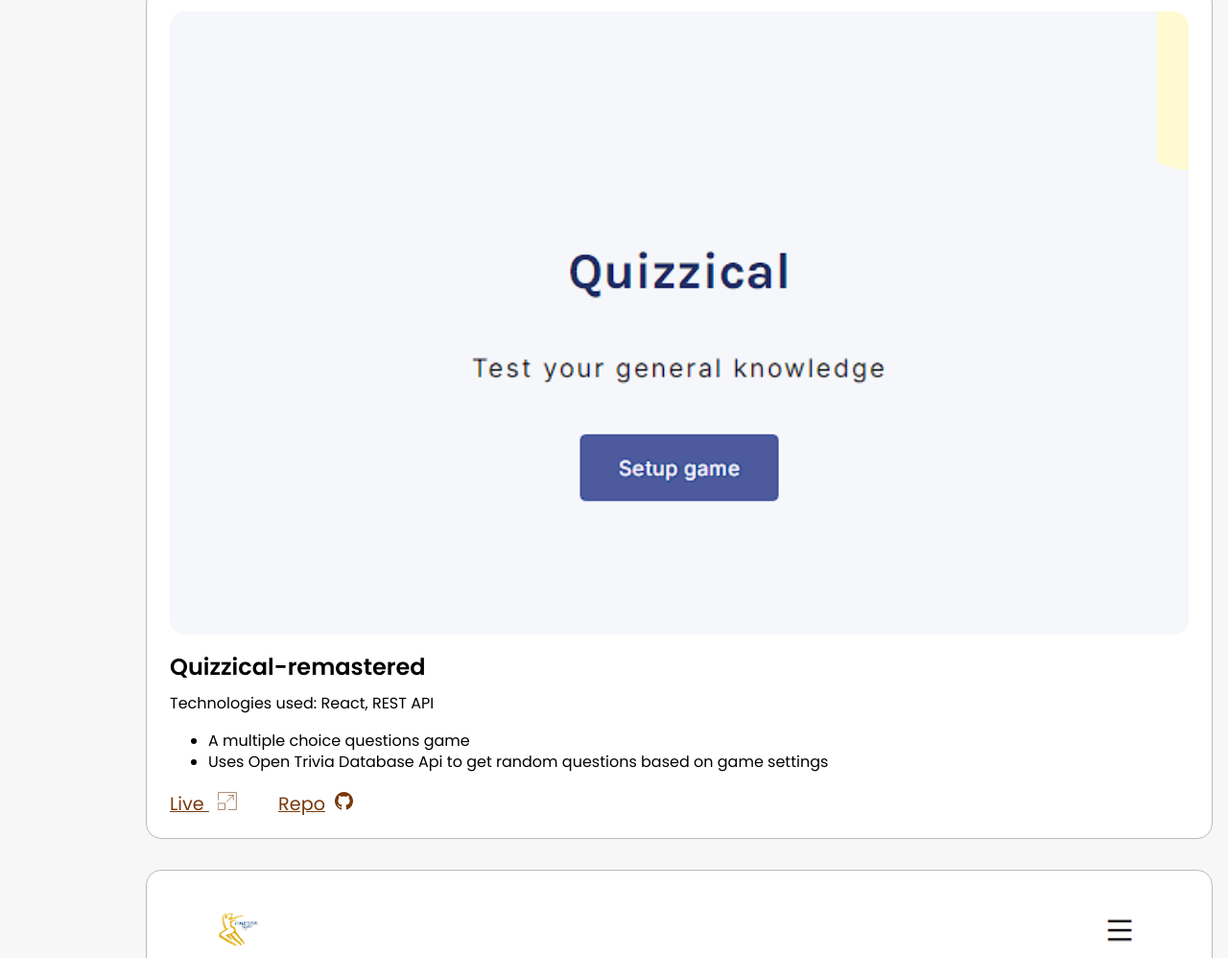
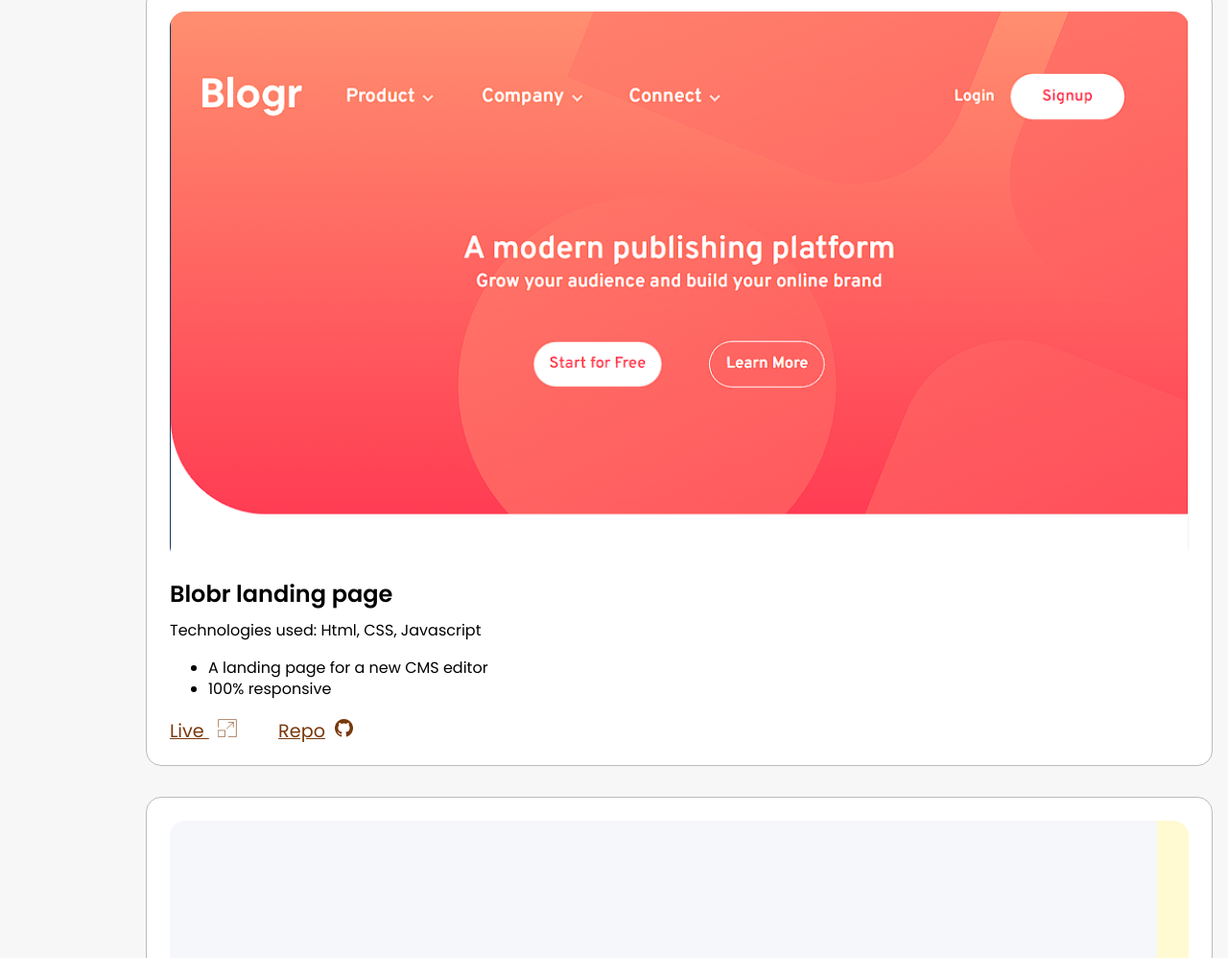
Before and after one commit to Princinho/portfolio-site-v2, a plain HTML site: page index.html in a window 1280 px wide. Shown: the part 3501-4499 px from the top of the page at 96% size. Drawn offline with nearby package versions, Linux system fonts and the light colour scheme.

Commit message:
add blobr to projects

```diff
--- a/index.html
+++ b/index.html
@@ -98,7 +98,7 @@
                 <p class="section__small-title">Some Info</p> About me
             </h2>
             <p>Hi there, I'm Prince. I'm a passionate lover of computers and all the beautiful things that can be done
-                with them.<br/>
+                with them.<br />
                 My first experience with computers was in my childhood when my mom took me to an intro level computer
                 science training.
                 We played <abbr title="Virtua Cop 2">V-COP2</abbr> and other games most of the time but it was so
@@ -115,19 +115,24 @@
                 afford to pay for my studies. I finally got an internship after 3 months of hustle. I didn't know
                 anything about ASP.NET and SQL Server but I learned fast to not lose my Job.
                 3 months later, I was recruited to a full-time position.This gave me a chance to learn a lot from
-                experienced developers.<br/>
+                experienced developers.<br />
                 I was surprised to be promoted to be the lead programmer after 3 years in the company.
-                I finally quit though because we were doing the same things over and over again and it became boring, I felt I
+                I finally quit though because we were doing the same things over and over again and it became boring, I
+                felt I
                 was stagnating (Actually, I wanted to build beautiful and sleek user interfaces and user
                 experiences).
             </p>
             <p>
-               After leaving that company, I got to work as a salesman for multi-national company trying to break ground in my country.
-                I'm currently working there part-time.<br/>
-                My thirst for beautiful design made me start a bootcamp in that field with <a href="https://www.scrimba.com" target="_blank">Scrimba</a> 's
+                After leaving that company, I got to work as a salesman for multi-national company trying to break
+                ground in my country.
+                I'm currently working there part-time.<br />
+                My thirst for beautiful design made me start a bootcamp in that field with <a
+                    href="https://www.scrimba.com" target="_blank">Scrimba</a> 's
                 <em>Frontend Career Path</em>
-                that I recently graduated from. I'm far from being a great frontend developer and that's exactly what I want to be. That said, I do feel
-                that I have the basic knowledge needed to perform as a Junior frontend developer and grow from there. <br/>
+                that I recently graduated from. I'm far from being a great frontend developer and that's exactly what I
+                want to be. That said, I do feel
+                that I have the basic knowledge needed to perform as a Junior frontend developer and grow from there.
+                <br />
                 I'm currently looking for a full-time role in a startup that I can grow along with.
             </p>
         </section>
@@ -190,8 +195,8 @@
                 <div class="project-links">
                     <a href="https://ev-dex.netlify.app/" target="_blank" class="project-link">Live <img
                             class="outside-link-img" src="img/newTab.svg" /></a>
-                    <a href="https://github.com/Princinho/ev-dex" class="project-link">Repo<img
-                            class="outside-link-img" src="img/github.svg" /></a>
+                    <a href="https://github.com/Princinho/ev-dex" class="project-link">Repo<img class="outside-link-img"
+                            src="img/github.svg" /></a>
                 </div>
             </div>
 
@@ -200,7 +205,22 @@
             <h2 class="section__title">
                 <p class="section__small-title">Things I've </p> Worked on
             </h2>
+            <div class="project">
+                <img src="img/blobr-landing-page.png" alt="Blobr website landing page" class="project-img">
+                <h1 class="project-title">Blobr landing page</h1>
+                <p>Technologies used: Html, CSS, Javascript</p>
+                <ul class="features">
+                    <li class="feature">A landing page for a new CMS editor</li>
+                    <li class="feature">100% responsive</li>
 
+                </ul>
+                <div class="project-links">
+                    <a href="https://fem-blobr.netlify.app/" target="_blank" class="project-link">Live <img
+                            class="outside-link-img" src="img/newTab.svg" /></a>
+                    <a href="https://github.com/Princinho/blogr-landing-page-main" class="project-link">Repo<img
+                            class="outside-link-img" src="img/github.svg" /></a>
+                </div>
+            </div>
             <div class="project">
                 <img src="img/quizzical.PNG" alt="Quizzical app screenshot" class="project-img">
                 <h1 class="project-title">Quizzical-remastered</h1>
```
Also changed, not shown: img/blobr-landing-page.png (added).
